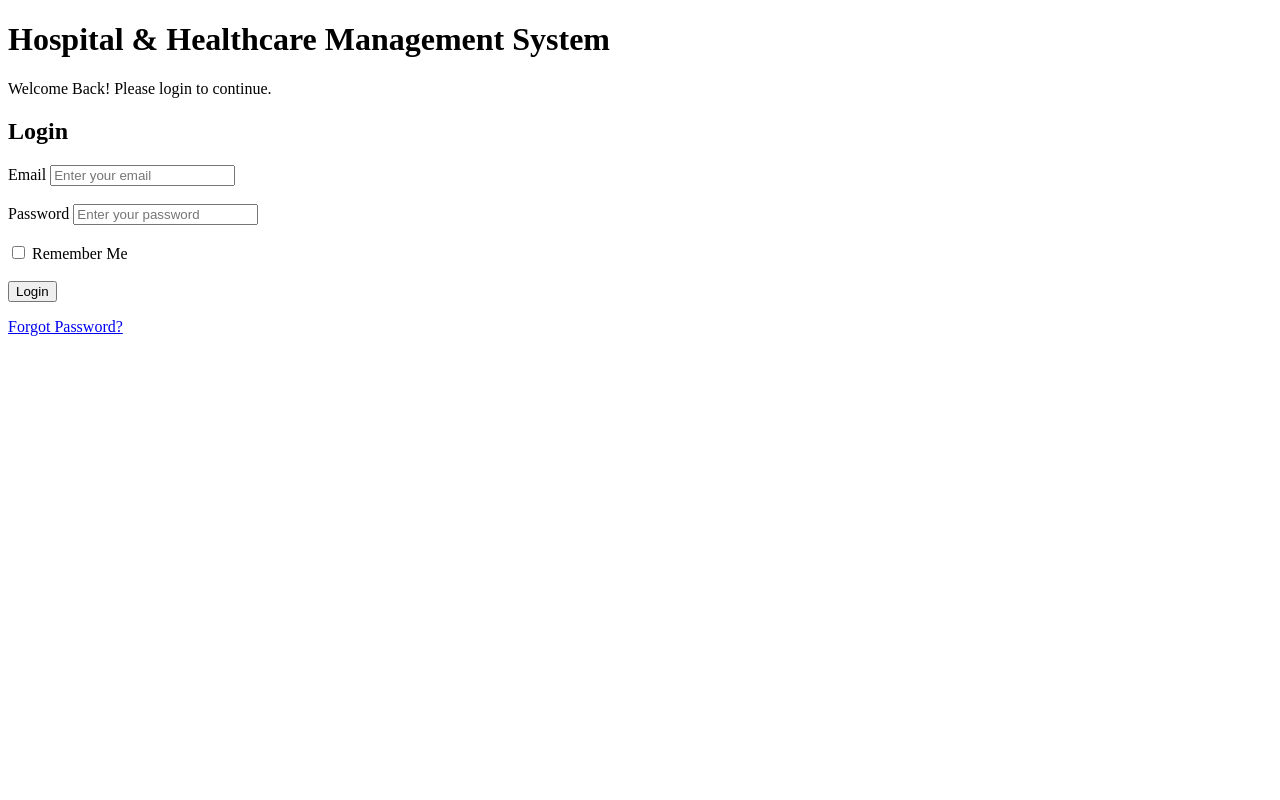
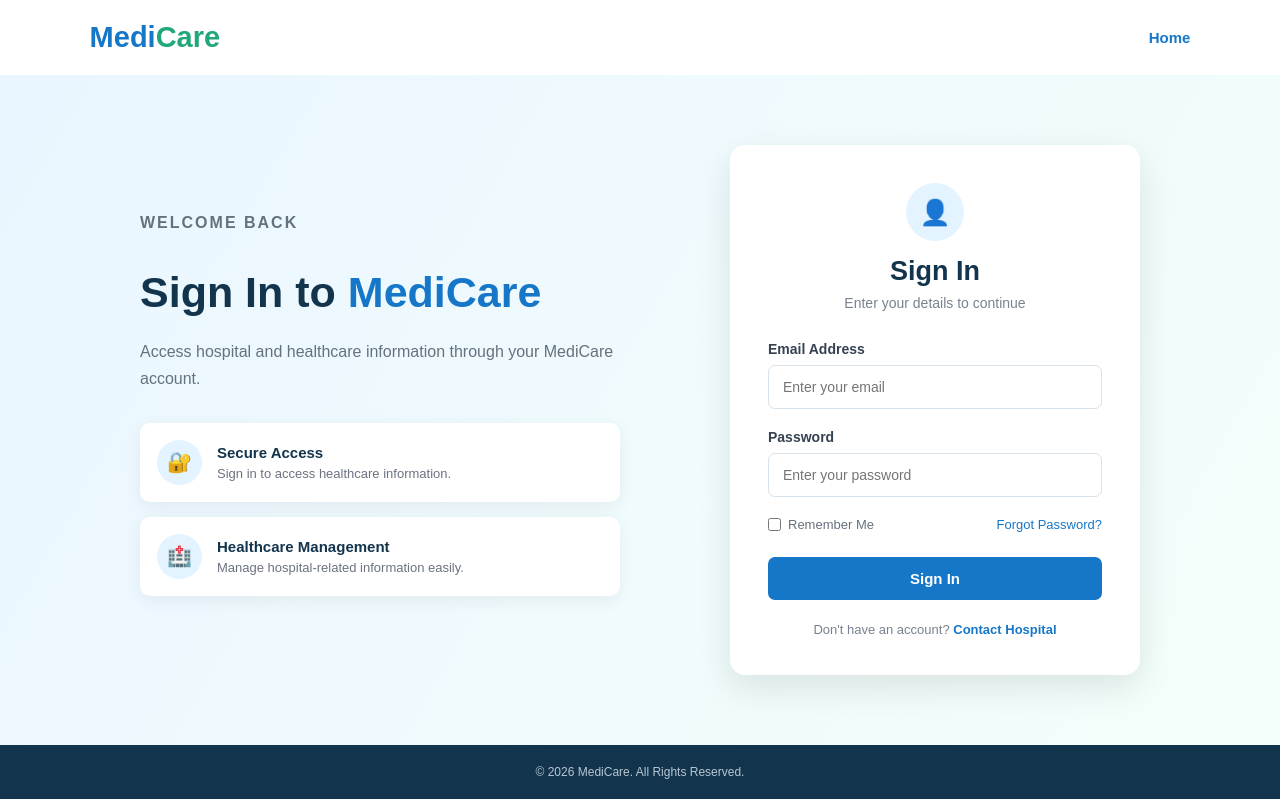
Before and after one commit to ankitasingh745/Hospital-Healthcare-Management-System, a plain HTML site: page login.html in a window 1280 px wide. Drawn offline with Linux system fonts and the light colour scheme.

Commit message:
add login successfully

```diff
--- /dev/null
+++ b/login.css
@@ -0,0 +1,312 @@
+* {
+    margin: 0;
+    padding: 0;
+    box-sizing: border-box;
+}
+
+body {
+    font-family: Arial, Helvetica, sans-serif;
+    background-color: #f7fbff;
+    color: #1f2937;
+    min-height: 100vh;
+}
+
+.navbar {
+    min-height: 75px;
+    padding: 0 7%;
+    background-color: white;
+    display: flex;
+    align-items: center;
+    justify-content: space-between;
+    box-shadow: 0 2px 12px rgba(0, 0, 0, 0.06);
+}
+
+.logo {
+    font-size: 29px;
+    font-weight: 700;
+    color: #1677c8;
+}
+
+.logo span {
+    color: #20a878;
+}
+
+.home-link {
+    text-decoration: none;
+    color: #1677c8;
+    font-size: 15px;
+    font-weight: bold;
+    transition: 0.3s ease;
+}
+
+.home-link:hover {
+    color: #0e5f9f;
+}
+
+.login-section {
+    min-height: calc(100vh - 135px);
+    padding: 70px 7%;
+    display: flex;
+    align-items: center;
+    justify-content: center;
+    background: linear-gradient(120deg, #eaf6ff, #f3fffa);
+}
+
+.login-container {
+    width: 100%;
+    max-width: 1000px;
+    display: flex;
+    align-items: center;
+    justify-content: space-between;
+    gap: 70px;
+}
+
+.login-info {
+    max-width: 480px;
+}
+
+.welcome-text {
+    color: #20a878;
+    font-size: 13px;
+    font-weight: bold;
+    letter-spacing: 2px;
+    margin-bottom: 14px;
+}
+
+.login-info h1 {
+    color: #12344d;
+    font-size: 43px;
+    line-height: 1.2;
+    margin-bottom: 20px;
+}
+
+.login-info h1 span {
+    color: #1677c8;
+}
+
+.login-info > p {
+    color: #66717e;
+    font-size: 16px;
+    line-height: 1.7;
+    margin-bottom: 30px;
+}
+
+.info-box {
+    display: flex;
+    align-items: center;
+    gap: 15px;
+    background-color: white;
+    padding: 17px;
+    margin-bottom: 15px;
+    border-radius: 10px;
+    box-shadow: 0 5px 18px rgba(0, 0, 0, 0.06);
+    transition: 0.3s ease;
+}
+
+.info-box:hover {
+    transform: translateX(5px);
+    box-shadow: 0 8px 22px rgba(0, 0, 0, 0.09);
+}
+
+.info-icon {
+    width: 45px;
+    height: 45px;
+    flex-shrink: 0;
+    display: flex;
+    align-items: center;
+    justify-content: center;
+    background-color: #e3f3ff;
+    border-radius: 50%;
+    font-size: 20px;
+}
+
+.info-box h3 {
+    color: #12344d;
+    font-size: 15px;
+    margin-bottom: 5px;
+}
+
+.info-box p {
+    color: #6b7280;
+    font-size: 13px;
+}
+
+.login-card {
+    width: 410px;
+    padding: 38px;
+    background-color: white;
+    border-radius: 15px;
+    box-shadow: 0 12px 35px rgba(0, 0, 0, 0.1);
+}
+
+.card-heading {
+    text-align: center;
+    margin-bottom: 30px;
+}
+
+.login-icon {
+    width: 58px;
+    height: 58px;
+    margin: 0 auto 15px;
+    display: flex;
+    align-items: center;
+    justify-content: center;
+    background-color: #e3f3ff;
+    border-radius: 50%;
+    font-size: 25px;
+}
+
+.card-heading h2 {
+    color: #12344d;
+    font-size: 27px;
+    margin-bottom: 8px;
+}
+
+.card-heading p {
+    color: #78828e;
+    font-size: 14px;
+}
+
+.form-group {
+    margin-bottom: 20px;
+}
+
+.form-group label {
+    display: block;
+    color: #374151;
+    font-size: 14px;
+    font-weight: bold;
+    margin-bottom: 8px;
+}
+
+.form-group input {
+    width: 100%;
+    padding: 13px 14px;
+    border: 1px solid #d8e2ea;
+    border-radius: 7px;
+    font-size: 14px;
+    outline: none;
+    transition: 0.3s ease;
+}
+
+.form-group input:focus {
+    border-color: #1677c8;
+    box-shadow: 0 0 0 3px rgba(22, 119, 200, 0.1);
+}
+
+.form-options {
+    display: flex;
+    align-items: center;
+    justify-content: space-between;
+    margin-bottom: 25px;
+    font-size: 13px;
+}
+
+.remember {
+    display: flex;
+    align-items: center;
+    gap: 7px;
+}
+
+.remember label {
+    color: #66717e;
+}
+
+.form-options a {
+    color: #1677c8;
+    text-decoration: none;
+}
+
+.form-options a:hover {
+    color: #0e5f9f;
+}
+
+.login-button {
+    width: 100%;
+    padding: 13px;
+    border: none;
+    border-radius: 7px;
+    background-color: #1677c8;
+    color: white;
+    font-size: 15px;
+    font-weight: bold;
+    cursor: pointer;
+    transition: 0.3s ease;
+}
+
+.login-button:hover {
+    background-color: #0e5f9f;
+    transform: translateY(-2px);
+}
+
+.back-text {
+    text-align: center;
+    color: #78828e;
+    font-size: 13px;
+    margin-top: 22px;
+}
+
+.back-text a {
+    color: #1677c8;
+    text-decoration: none;
+    font-weight: bold;
+}
+
+.back-text a:hover {
+    color: #0e5f9f;
+}
+
+footer {
+    background-color: #12344d;
+    color: #b8c6d2;
+    text-align: center;
+    padding: 20px;
+    font-size: 12px;
+}
+
+@media (max-width: 850px) {
+
+    .login-section {
+        padding: 50px 5%;
+    }
+
+    .login-container {
+        flex-direction: column;
+        gap: 40px;
+    }
+
+    .login-info {
+        max-width: 600px;
+        text-align: center;
+    }
+
+    .login-card {
+        width: 100%;
+        max-width: 420px;
+    }
+}
+
+@media (max-width: 500px) {
+
+    .navbar {
+        padding: 15px 5%;
+    }
+
+    .logo {
+        font-size: 25px;
+    }
+
+    .login-info h1 {
+        font-size: 34px;
+    }
+
+    .login-card {
+        padding: 28px 22px;
+    }
+
+    .form-options {
+        flex-direction: column;
+        align-items: flex-start;
+        gap: 12px;
+    }
+}
--- a/login.html
+++ b/login.html
@@ -3,24 +3,76 @@
 <head>
     <meta charset="UTF-8">
     <meta name="viewport" content="width=device-width, initial-scale=1.0">
-    <title>Hospital Healthcare - Login</title>
+    <title>MediCare - Sign In</title>
+    <link rel="stylesheet" href="login.css">
 </head>
 
 <body>
 
-    <header>
-        <h1>Hospital & Healthcare Management System</h1>
-        <p>Welcome Back! Please login to continue.</p>
+    <header class="navbar">
+
+        <div class="logo">
+            Medi<span>Care</span>
+        </div>
+
+        <a href="index.html" class="home-link">Home</a>
+
     </header>
 
-    <main>
-        <section>
-            <h2>Login</h2>
+
+    <main class="login-section">
+
+        <div class="login-container">
+
+            <div class="login-info">
+
+                <p class="welcome-text">WELCOME BACK</p>
+
+                <h1>Sign In to <span>MediCare</span></h1>
+
+                <p>
+                    Access hospital and healthcare information
+                    through your MediCare account.
+                </p>
+
+                <div class="info-box">
+                    <div class="info-icon">🔐</div>
+                    <div>
+                        <h3>Secure Access</h3>
+                        <p>Sign in to access healthcare information.</p>
+                    </div>
+                </div>
+
+                <div class="info-box">
+                    <div class="info-icon">🏥</div>
+                    <div>
+                        <h3>Healthcare Management</h3>
+                        <p>Manage hospital-related information easily.</p>
+                    </div>
+                </div>
+
+            </div>
+
+
+            <div class="login-card">
+
+                <div class="card-heading">
+
+                    <div class="login-icon">👤</div>
+
+                    <h2>Sign In</h2>
+
+                    <p>Enter your details to continue</p>
+
+                </div>
+
 
                 <form>
 
-                <div>
-                    <label for="email">Email</label>
+                    <div class="form-group">
+
+                        <label for="email">Email Address</label>
+
                         <input
                             type="email"
                             id="email"
@@ -28,12 +80,14 @@
                             placeholder="Enter your email"
                             required
                         >
+
                     </div>
 
-                <br>
 
-                <div>
+                    <div class="form-group">
+
                         <label for="password">Password</label>
+
                         <input
                             type="password"
                             id="password"
@@ -41,26 +95,55 @@
                             placeholder="Enter your password"
                             required
                         >
+
                     </div>
 
-                <br>
 
-                <div>
-                    <input type="checkbox" id="remember" name="remember">
+                    <div class="form-options">
+
+                        <div class="remember">
+
+                            <input
+                                type="checkbox"
+                                id="remember"
+                                name="remember"
+                            >
+
                             <label for="remember">Remember Me</label>
+
                         </div>
 
-                <br>
+                        <a href="#">Forgot Password?</a>
 
-                <button type="submit">Login</button>
+                    </div>
+
+
+                    <button type="submit" class="login-button">
+                        Sign In
+                    </button>
+
+                </form>
+
+
+                <p class="back-text">
+                    Don't have an account?
+                    <a href="#">Contact Hospital</a>
+                </p>
+
+            </div>
+
+        </div>
+
+    </main>
+
+
+    <footer>
 
         <p>
-                    <a href="#">Forgot Password?</a>
+            © 2026 MediCare. All Rights Reserved.
         </p>
 
-            </form>
-        </section>
-    </main>
+    </footer>
 
 </body>
 </html>
```
Lines whose indentation alone changed are shown as unchanged.
